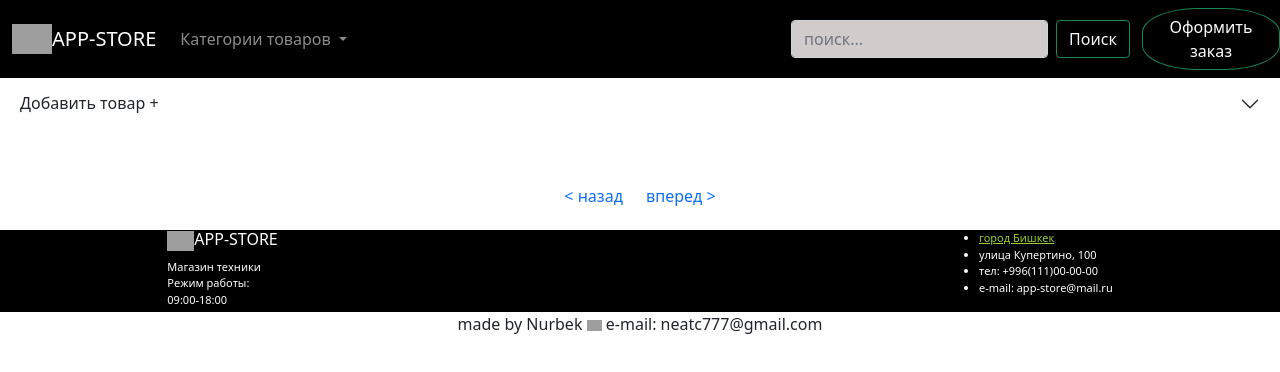
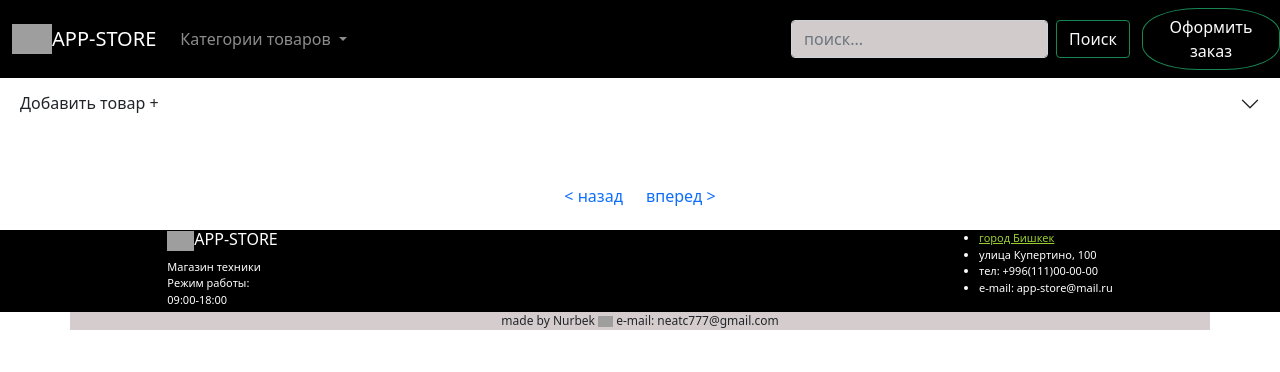
Before and after one commit to nurbek1702/myProject, a plain HTML site: page index.html in a window 1280 px wide. Drawn offline with nearby package versions, Linux system fonts and the light colour scheme; no server answers; grey boxes are pictures that could not be loaded.

Commit message:
Update style.css

```diff
--- a/css/style.css
+++ b/css/style.css
@@ -1,6 +1,4 @@
-body{
-    background-color: bisque;
-}
+
 .card:hover {
   background-color: rgb(139, 139, 143);
   transform: scale(1.06);
@@ -42,6 +40,9 @@ body{
 }
 .container{
     text-align: center;
+    font-size: 12px;
+    background-color: rgb(213, 205, 205);
+    width: 100%;
 }
 .by{
     width: 15px;
```
